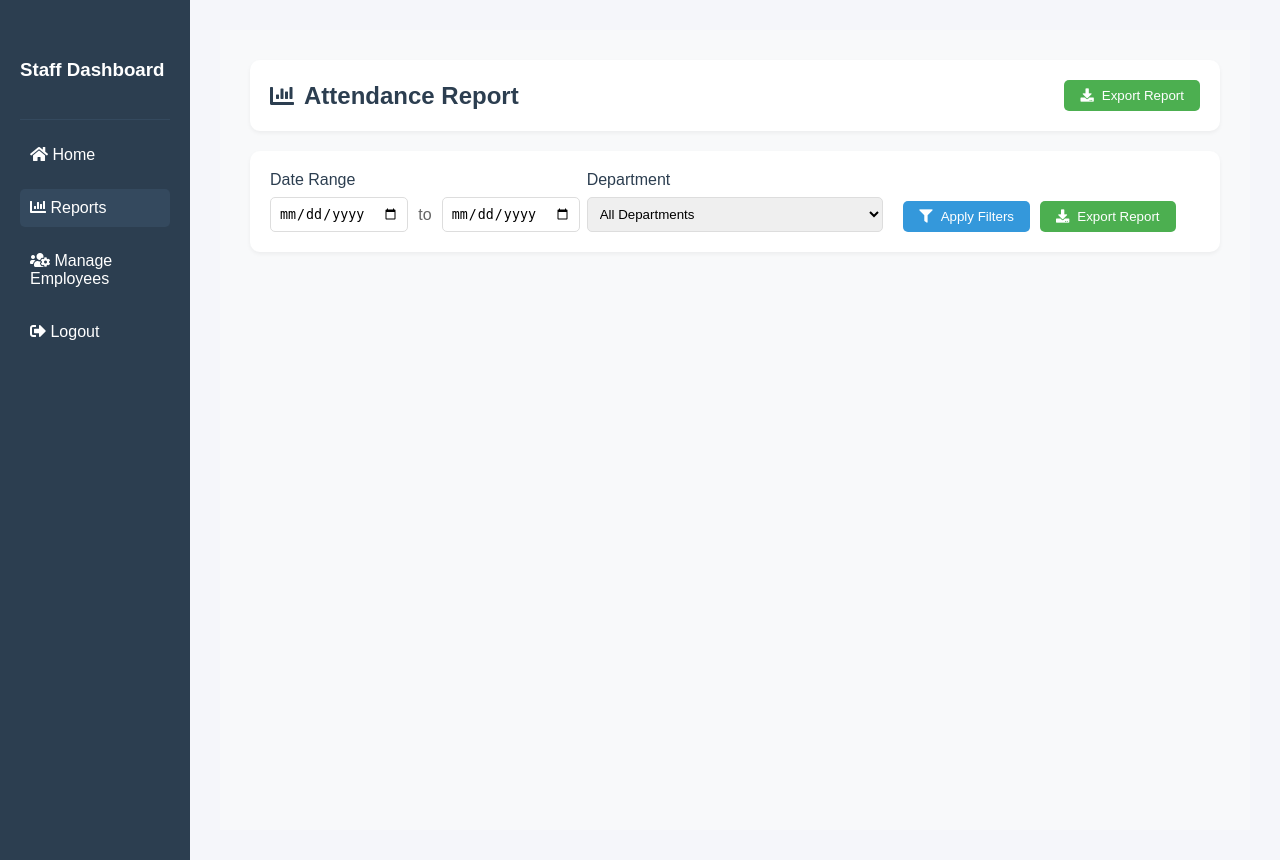
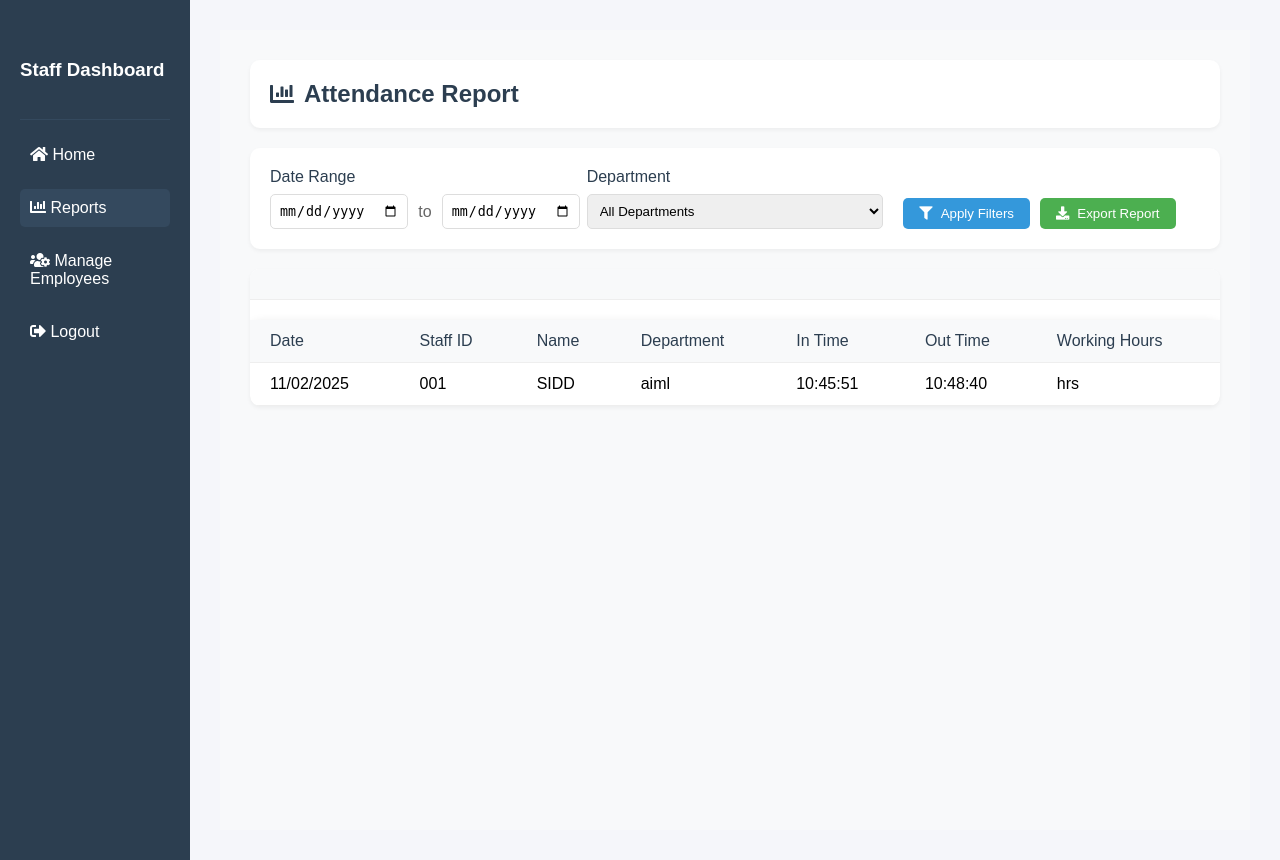
Before and after one commit to SaiDhinakar/Staff_attendence_system, a Django app: page /report/ in a window 1280 px wide. Run offline with Django 5.2, Linux system fonts and the light colour scheme; a user stored in the database is signed in; data comes from the database, SQL or seed files in the repository; both versions use the stored data as it was after the commit; parts of the project's set-up code (start-up, migrations or seed data) failed here and were passed over.

Commit message:
Report Page update

```diff
--- a/DjangoFrameWork/StaffFaceRecognition/Frontend/templates/home.html
+++ b/DjangoFrameWork/StaffFaceRecognition/Frontend/templates/home.html
@@ -91,7 +91,6 @@
               <th>In Time</th>
               <th>Out Time</th>
               <th>Working Hours</th>
-              <th>Status</th>
             </tr>
           </thead>
           <tbody>
@@ -104,7 +103,6 @@
               <td>{{ record.time_in_list|default:"--:--" }}</td>
               <td>{{ record.time_out_list|default:"--:--" }}</td>
               <td>{{ record.working_hours|default:"--:--" }}</td>
-              <td><span class="status {{ record.status|lower }}">{{ record.status|title }}</span></td>
             </tr>
             {% empty %}
             <tr>
--- a/DjangoFrameWork/StaffFaceRecognition/Frontend/templates/report.html
+++ b/DjangoFrameWork/StaffFaceRecognition/Frontend/templates/report.html
@@ -35,9 +35,6 @@
       <div class="content-wrapper">
         <div class="header">
           <h1><i class="fas fa-chart-bar"></i> Attendance Report</h1>
-          <button class="export-btn" onclick="showExportModal()">
-            <i class="fas fa-download"></i> Export Report
-          </button>
         </div>
 
         <div class="filter-section">
@@ -71,7 +68,8 @@
         </div>
 
         <div class="report-content">
-          {% for date in attendance_by_date %}
+          {% regroup attendance_data by date as attendance_by_date %}
+          {% for date_group in attendance_by_date %}
           <div class="date-group">
             <div class="date-header">
               {{ date.grouper|date:"F d, Y" }}
@@ -87,7 +85,6 @@
                         <th>In Time</th>
                         <th>Out Time</th>
                         <th>Working Hours</th>
-                        <th>Status</th>
                     </tr>
                 </thead>
                 <tbody>
@@ -100,7 +97,6 @@
                         <td>{{ record.time_in_list|default:"--:--" }}</td>
                         <td>{{ record.time_out_list|default:"--:--" }}</td>
                         <td>{{ record.working_hours|floatformat:2 }} hrs</td>
-                        <td><span class="status {{ record.status|lower }}">{{ record.status }}</span></td>
                     </tr>
                     {% endfor %}
                 </tbody>
@@ -578,12 +574,12 @@
     const endDate = document.getElementById('endDate').value;
     const department = document.getElementById('departmentFilter').value;
 
-    window.location.href = `/export-report?start_date=${startDate}&end_date=${endDate}&department=${department}`;
-  }
+    let url = `/export-report?start_date=${startDate}&end_date=${endDate}`;
+    if (department) {
+        url += `&department=${department}`;
+    }
+
+    window.location.href = url;
+}
 </script>
 {% endblock %}
-
-# Session Settings
-SESSION_COOKIE_AGE = 900  # 15 minutes in seconds
-SESSION_SAVE_EVERY_REQUEST = True
-SESSION_EXPIRE_AT_BROWSER_CLOSE = True
--- a/DjangoFrameWork/StaffFaceRecognition/Home/views.py
+++ b/DjangoFrameWork/StaffFaceRecognition/Home/views.py
@@ -36,10 +36,9 @@
         'emp_id': att.emp.emp_id,
         'emp_name': att.emp.emp_name,
         'department': att.emp.department,
-        'time_in_list': att.get_in_time()[0],
-        'time_out_list': att.get_out_time()[-1],
-        'working_hours': get_working_hours(att.get_in_time()[0],att.get_out_time()[-1] ),#att.get_working_hours(),
-        'status': att.get_status()
+        'time_in_list': att.get_in_time()[0] if att.get_in_time() else '--:--',
+        'time_out_list': att.get_out_time()[-1] if att.get_out_time() else '--:--',
+        'working_hours': att.get_working_hours(),
     } for att in today_attendance]
 
     context = {
@@ -51,19 +50,11 @@
     print(context)
     return render(request, 'home.html', context)
 
-def get_working_hours(in_time, out_time):
-    hour = int(out_time.split(':')[0]) - int(in_time.split(':')[0])
-    min = int(out_time.split(':')[1]) - int(in_time.split(':')[1])
-    if min < 0:
-        hour -= 1
-        min += 60
-    print(hour, min)
-    return hour + min/60
-
 @login_required
 def report_view(request):
     start_date = request.GET.get('start_date')
     end_date = request.GET.get('end_date')
+    department = request.GET.get('department')
 
     # Query attendance data
     attendance_query = Attendance.objects.select_related('emp').all()
@@ -73,31 +64,88 @@
             date__range=[start_date, end_date]
         )
 
+    if department:
+        attendance_query = attendance_query.filter(
+            emp__department=department
+        )
+
+    # Get unique departments for filter dropdown
+    departments = Employee.objects.values_list('department', flat=True).distinct()
+
     # Format report data
-    report_data = [{
+    attendance_data = [{
         'date': att.date,
         'emp_id': att.emp.emp_id,
         'emp_name': att.emp.emp_name,
         'department': att.emp.department,
-        'time_in_list': att.get_in_time(),
-        'time_out_list': att.get_out_time(),
+        'time_in_list': att.get_in_time()[0] if att.get_in_time() else '--:--',
+        'time_out_list': att.get_out_time()[-1] if att.get_out_time() else '--:--',
         'working_hours': att.get_working_hours(),
-        'status': att.get_status()
     } for att in attendance_query]
 
-    # Get statistics
-    total_employees = Employee.objects.count()
-    present_employees = len(set(att['emp_id'] for att in report_data))
+    context = {
+        'attendance_data': attendance_data,
+        'departments': departments,
+        'start_date': start_date,
+        'end_date': end_date,
+        'department': department
+    }
 
-    context = {
-        'attendance_data': report_data,
-        'total_employees': total_employees,
-        'present_employees': present_employees,
-        'start_date': start_date,
-        'end_date': end_date
-    }
-    print(context)
     return render(request, 'report.html', context)
+
+# @login_required
+# def export_report(request):
+#     try:
+#         # Get filter parameters
+#         start_date = request.GET.get('start_date')
+#         end_date = request.GET.get('end_date')
+
+#         # Query attendance data
+#         attendance_query = Attendance.objects.select_related('emp').all()
+
+#         # Apply date filters if provided
+#         if start_date and end_date:
+#             attendance_query = attendance_query.filter(
+#                 date__range=[start_date, end_date]
+#             )
+
+#         # Prepare response
+#         response = HttpResponse(content_type='text/csv')
+#         filename = "attendance_report"
+#         if start_date and end_date:
+#             filename += f"_{start_date}_to_{end_date}"
+#         response['Content-Disposition'] = f'attachment; filename="{filename}.csv"'
+
+#         # Write CSV data
+#         writer = csv.writer(response)
+#         writer.writerow([
+#             'Date',
+#             'Employee ID',
+#             'Employee Name',
+#             'Department',
+#             'In Time',
+#             'Out Time',
+#             'Status'
+#         ])
+
+#         # Add attendance records
+#         for record in attendance_query:
+#             writer.writerow([
+#                 record.date.strftime('%Y-%m-%d'),
+#                 record.emp.emp_id,
+#                 record.emp.emp_name,
+#                 record.emp.department,
+#                 record.time_in_list.strftime('%I:%M %p') if record.time_in else '--:--',
+#                 record.time_out_list.strftime('%I:%M %p') if record.time_out else '--:--',
+#                 record.status.title()
+#             ])
+
+#         return response
+
+#     except Exception as e:
+#         logger.error(f"Export failed: {str(e)}")
+#         messages.error(request, 'Failed to export report')
+#         return redirect('report')
 
 @login_required
 def export_report(request):
@@ -105,15 +153,29 @@
         # Get filter parameters
         start_date = request.GET.get('start_date')
         end_date = request.GET.get('end_date')
+        department = request.GET.get('department')  # Added department filter to match report_view
 
         # Query attendance data
         attendance_query = Attendance.objects.select_related('emp').all()
 
-        # Apply date filters if provided
+        # Apply filters if provided
         if start_date and end_date:
-            attendance_query = attendance_query.filter(
-                date__range=[start_date, end_date]
-            )
+            try:
+                # Convert string dates to datetime objects
+                start_date = datetime.strptime(start_date, '%Y-%m-%d').date()
+                end_date = datetime.strptime(end_date, '%Y-%m-%d').date()
+                attendance_query = attendance_query.filter(date__range=[start_date, end_date])
+            except ValueError:
+                messages.error(request, 'Invalid date format. Use YYYY-MM-DD')
+                return redirect('report')
+
+        if department:
+            attendance_query = attendance_query.filter(emp__department=department)
+
+        # Check if any records exist
+        if not attendance_query.exists():
+            messages.warning(request, 'No attendance records found for the selected period')
+            return redirect('report')
 
         # Prepare response
         response = HttpResponse(content_type='text/csv')
@@ -131,28 +193,30 @@
             'Department',
             'In Time',
             'Out Time',
-            'Status'
+            'Working Hours'
         ])
 
         # Add attendance records
         for record in attendance_query:
+            in_time = record.get_in_time()[0] if record.get_in_time() else '--:--'
+            out_time = record.get_out_time()[-1] if record.get_out_time() else '--:--'
+
             writer.writerow([
                 record.date.strftime('%Y-%m-%d'),
                 record.emp.emp_id,
                 record.emp.emp_name,
                 record.emp.department,
-                record.time_in.strftime('%I:%M %p') if record.time_in else '--:--',
-                record.time_out.strftime('%I:%M %p') if record.time_out else '--:--',
-                record.status.title()
+                in_time,
+                out_time,
+                record.get_working_hours(),
             ])
 
         return response
 
     except Exception as e:
-        logger.error(f"Export failed: {str(e)}")
+        logger.error(f"Export failed: {str(e)}", exc_info=True)
         messages.error(request, 'Failed to export report')
         return redirect('report')
-
 
 def store_embeddings(db_path, output_file="backend/face_embeddings.json"):
     url = "http://127.0.0.1:5600/store_embeddings/"
```
Also changed, not shown: DjangoFrameWork/StaffFaceRecognition/Home/models.py (+74 -37 lines), DjangoFrameWork/StaffFaceRecognition/db.sqlite3.
